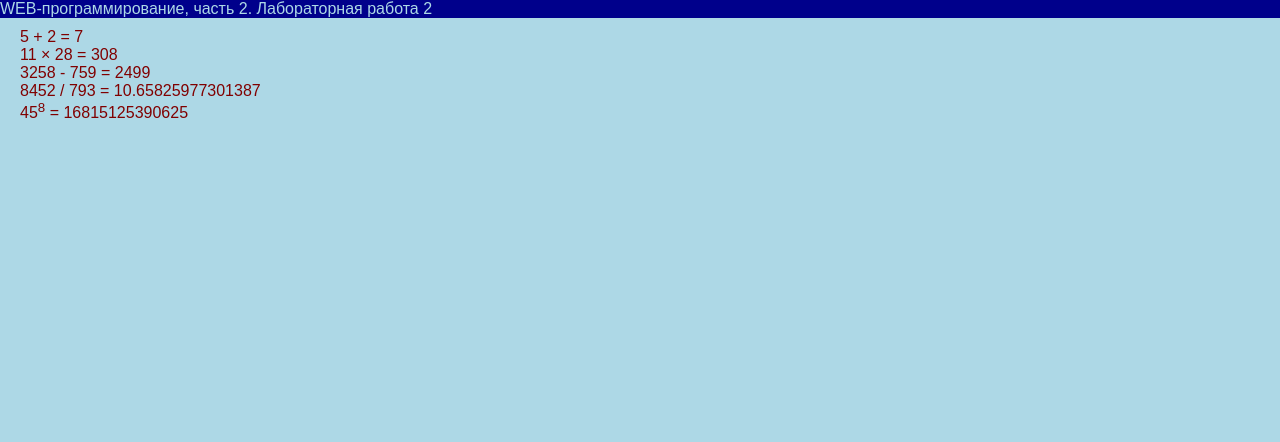
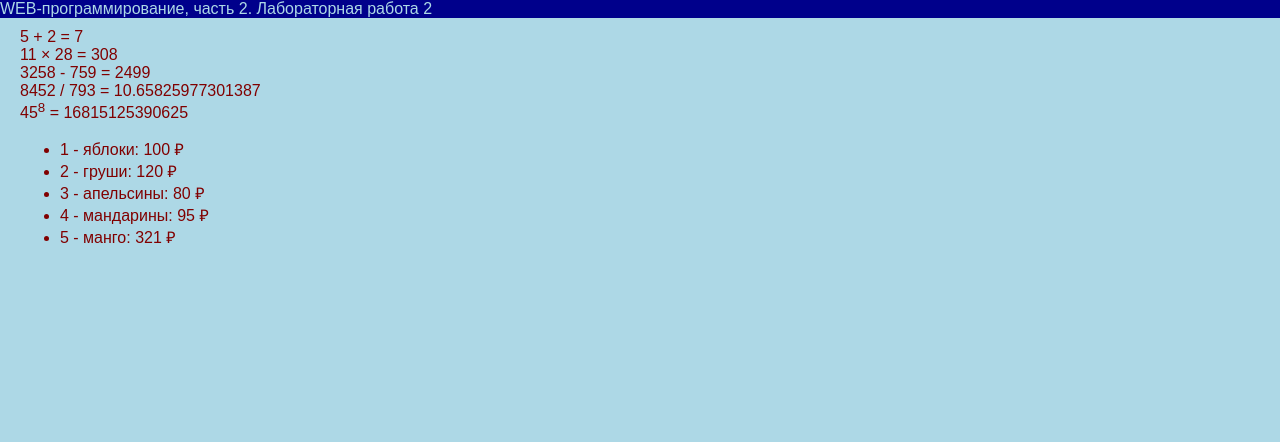
Before and after one commit to Chupa4ups/webLabs, a Flask app: page /lab2/example in a window 1280 px wide. Shown: the top 442 px of the page. Run offline with Flask 3, Linux system fonts and the light colour scheme.

Commit message:
Цикл в шаблоне

```diff
--- a/app.py
+++ b/app.py
@@ -438,5 +438,13 @@ def example():
     number = 2
     course = 3
     group = 'ФБИ-41'
+    fruits = [
+            {'name': 'яблоки', 'price': 100},
+            {'name': 'груши', 'price': 120},
+            {'name': 'апельсины', 'price': 80},
+            {'name': 'мандарины', 'price': 95},
+            {'name': 'манго', 'price': 321}
+        ]
+
     return render_template('example.html', name=name, lab_num=number,
-                           course=course, group=group)
+                           course=course, group=group, fruits=fruits)
--- a/templates/example.html
+++ b/templates/example.html
@@ -17,6 +17,12 @@
         3258 - 759 = {{ 3258 - 759 }}<br>
         8452 / 793 = {{ 8452 / 793 }}<br>
         45<sup>8</sup> = {{ 45**8 }}<br>
+
+        <ul>
+        {% for f in fruits %}
+            <li>{{ loop.index }} - {{ f.name }}: {{ f.price }} &#x20bd;</li>
+        {% endfor %}
+        </ul>
     </main>
 
 <footer>
```
